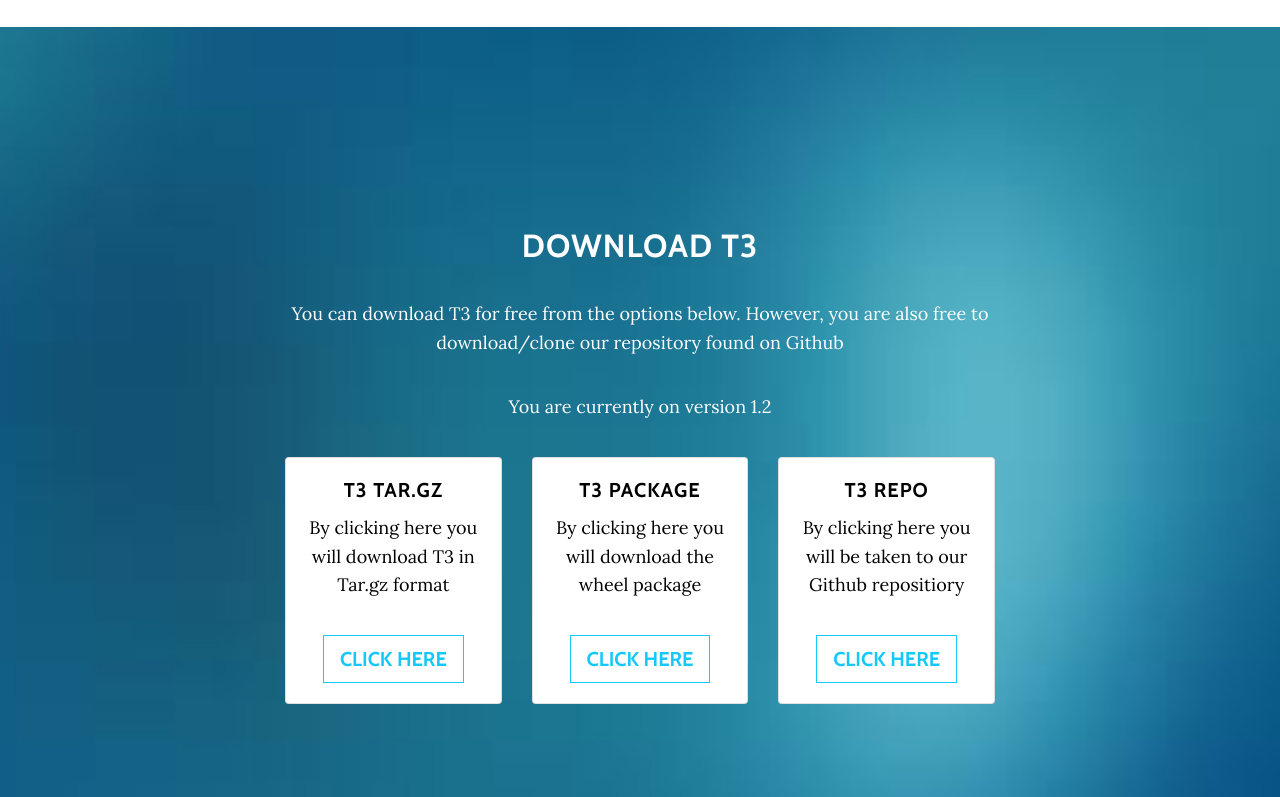
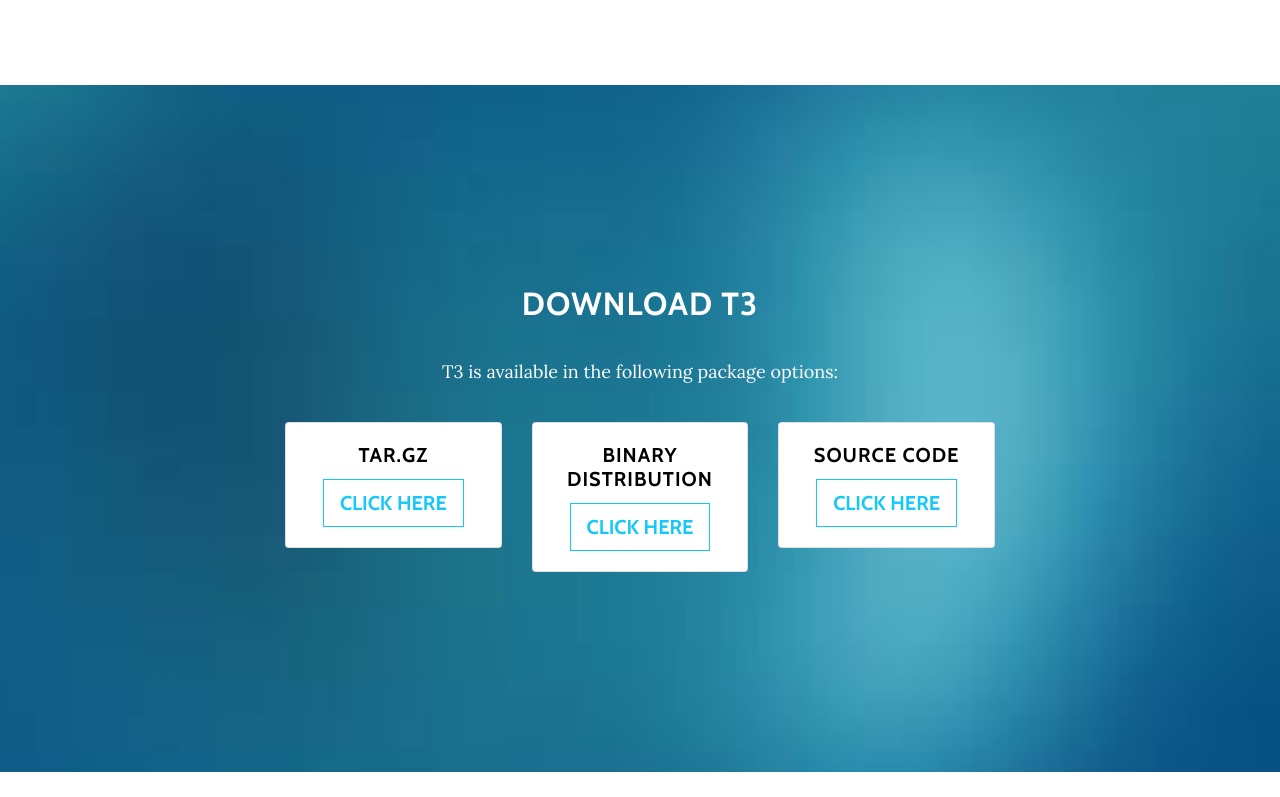
Before and after one commit to j-adamski/OSC-Project-2, a plain HTML site: page index.html in a window 1280 px wide. Shown: the part 2633-3430 px from the top of the page. Drawn offline with nearby package versions, Linux system fonts and the light colour scheme.

Commit message:
updated download section of site

```diff
--- a/index.html
+++ b/index.html
@@ -76,11 +76,10 @@
             <h2>About T3</h2>
             <p> Time is constantly moving and it takes a lot out of someone to fulfill their goals when
               they are not running with time <font color="#16c8f9 ">BUT</font> against time. It is important to us to live our best
-              quality life and by having T3 we are able to enhance the quality of our life.</p>
+              quality life and by having T3 we are able to do so.</p>
 
-                <p> As students, we understand perfectly the concept of juggling between task. Thus we
-                decided to create a task management application that will track time spent on assignments
-                and it will have a simple todo list that tracks project time as well as time wasted.</p>
+                <p> It is easy to get lost and overwhelmed when juggling between too many tasks. Existing todo list applications are bloated and cause you to spend more time organizing your todo list than you actually do getting stuff done. That is why we
+                decided to create a task management application that will automatically track the time spent on your projects that is also portable enough to use on all of your various machines. There are no dependencies, no GUI, and it is available on MacOS, Windows, and Linux. </p>
           </div>
         </div>
       </div>
@@ -126,14 +125,12 @@
       <div class="container">
         <div class="col-lg-8 mx-auto">
           <h2>Download T3</h2>
-          <p>You can download T3 for free from the options below. However, you are also free to download/clone our repository found on Github</p>
-          <p> You are currently on version 1.2 </p>
+          <p>T3 is available in the following package options:</p>
           <div class="row">
             <div class="col-sm-4">
               <div class="card">
                 <div class="card-body">
-                  <h5 class="card-title">T3 Tar.gz</h5>
-                  <p> By clicking here you will download T3 in Tar.gz format</p>
+                  <h5 class="card-title">TAR.GZ</h5>
                   <a href="archive/t3-1.2.0.tar.gz" class="btn btn-default btn-lg">Click Here</a>
                 </div>
               </div>
@@ -141,17 +138,15 @@
             <div class="col-sm-4">
               <div class="card">
                 <div class="card-body">
-                  <h5 class="card-title">T3 Package</h5>
-                  <p> By clicking here you will download the wheel package </p>
-                  <a href="archive/t3-1.1.0.dev1-py3-none-any.whl" class="btn btn-default btn-lg">Click Here</a>
+                  <h5 class="card-title">Binary Distribution</h5>
+                  <a href="archive/t3-1.2.0.dev1-py3-none-any.whl" class="btn btn-default btn-lg">Click Here</a>
                 </div>
               </div>
             </div>
             <div class="col-sm-4">
               <div class="card">
                 <div class="card-body">
-                  <h5 class="card-title">T3 Repo</h5>
-                  <p> By clicking here you will be taken to our Github repositiory </p>
+                  <h5 class="card-title">Source Code</h5>
                   <a href="https://github.com/j-adamski/T3-Todo-List-Time-Tracker" class="btn btn-default btn-lg">Click Here</a>
                 </div>
               </div>
```
